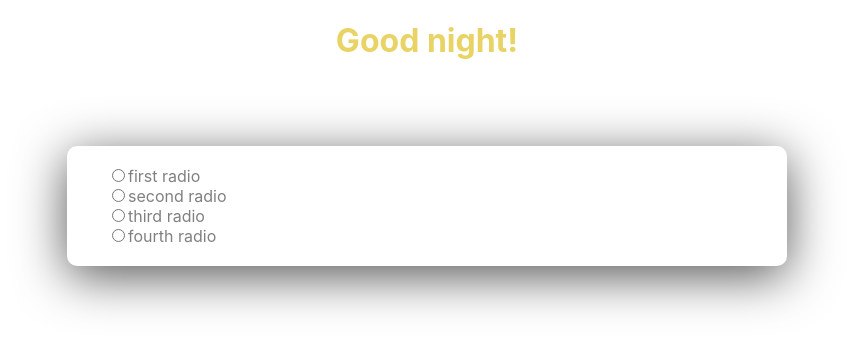
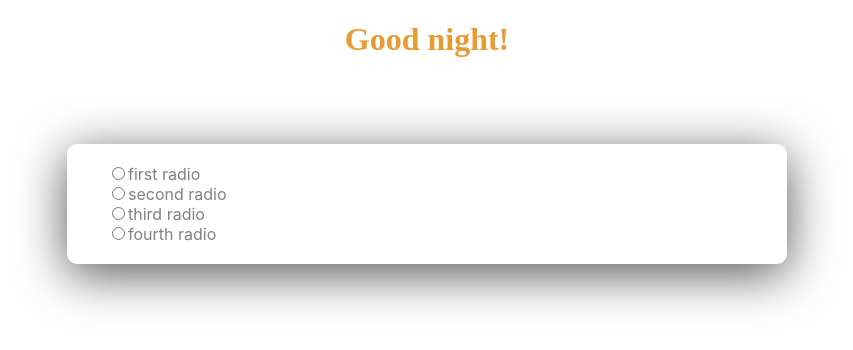
Before and after one commit to alyhoop/project-3, a React (Create React App) app: page / in a window 1280 px wide. Shown: the top 350 px of the page, without its empty margins (213-1066 px from the left). Built offline with nearby package versions, Linux system fonts and the light colour scheme.

Commit message:
css file instead of inline styling

```diff
--- a/src/Components/Hello.js
+++ b/src/Components/Hello.js
@@ -1,5 +1,6 @@
 import React from "react"
 import ReactDOM from "react-dom"
+import '../Hello.css'
 
 function Hello() {
   const date = new Date()
@@ -15,7 +16,7 @@ function Hello() {
   }
 
   return (
-    <h1 style={{color: "rgb(232, 211, 100)"}}>Good {timeOfDay}!</h1>
+    <h1 className="hello">Good {timeOfDay}!</h1>
   )
 }
 
--- /dev/null
+++ b/src/Hello.css
@@ -0,0 +1,4 @@
+.hello {
+  font-family: cursive;
+  color: rgb(232, 154, 51);
+}
```
